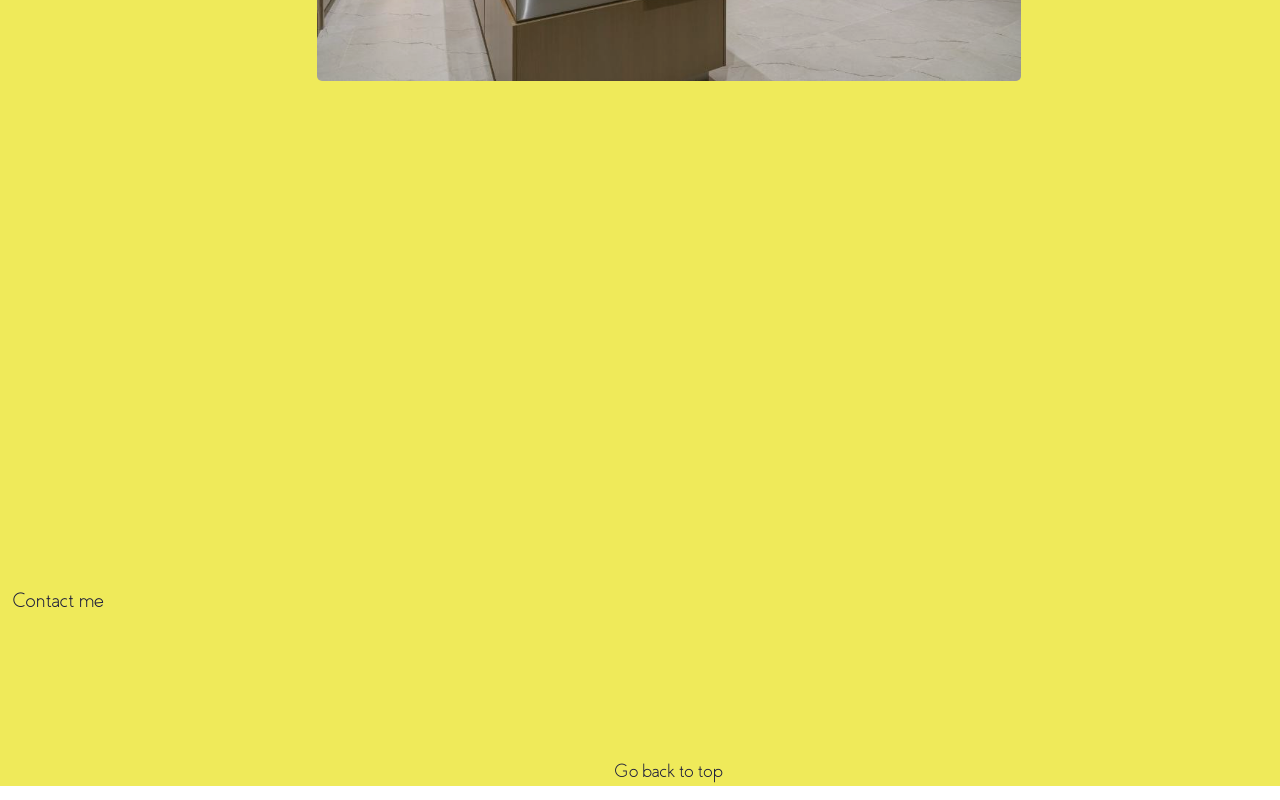
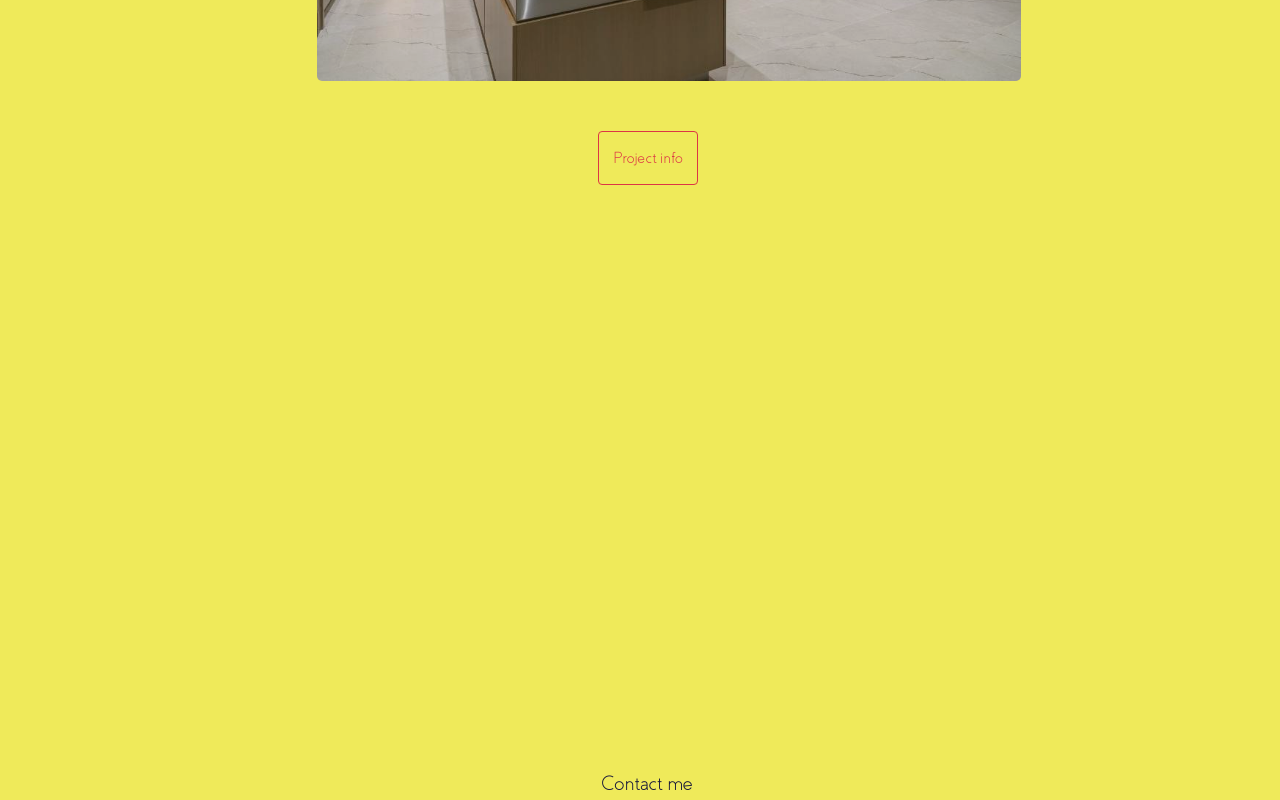
Before and after one commit to vale-tuckler/Personal-site, a React (Create React App) app: page /projects in a window 1280 px wide. Shown: the part 660-1460 px from the top of the page. Built offline with nearby package versions, Linux system fonts and the light colour scheme.

Commit message:
A button was added to the bottom of the project's image. A second button needs to be added and the card that opens needs to be modified

```diff
--- a/src/Pages/Projects.js
+++ b/src/Pages/Projects.js
@@ -1,12 +1,20 @@
-import React, { useEffect, useRef} from 'react';
+import React, { useEffect, useRef, useState} from 'react';
+import Footer from '../Components/Footer.js';
+import { Collapse, Button, CardBody, Card } from 'reactstrap';
 import { gsap } from 'gsap';
 import { ScrollTrigger } from 'gsap/dist/ScrollTrigger';
 import Luxury from '../Images/luxury.png';
 import Pretty from '../Images/pretty-house.jpg';
+import Github from '../Images/github.png';
 import '../Styles/Projects.css';
+
 gsap.registerPlugin(ScrollTrigger);
 
 const Projects = () =>{
+
+    const [isOpen, setIsOpen] = useState(false);
+    const Toggle = () => setIsOpen(!isOpen);
+
     let homeLink = useRef(null);
     let aboutLink = useRef(null);
     let engProject = useRef(null);
@@ -51,6 +59,28 @@ const Projects = () =>{
                 <a href="/home">
                     <img src={Luxury} alt="Project1" title="My Project" id="ignacio" ref={e => engProject = e}/>
                 </a>
+                <Button color="btn btn-outline-danger" onClick={Toggle} style={{marginBottom:"1rem"}} id="ProjectInfo">
+                    Project info
+                </Button>
+                    <Collapse isOpen = {isOpen}>
+                        <Card>
+                            <CardBody>
+                                <p>
+                                    This Project was created mainly with ReactJS, specifically, <code>create-react-app </code>
+                                     to help an entreprenurial teacher in a very small country (Nicaragua) have greater reach.
+                                </p>
+                                <p>
+                                    In addition to React, smaller libraries for react were used
+                                    such as <code>reactstrap, react-router-dom, and GSAP.</code>
+                                </p>
+                                <p>
+                                    <a href="https://github.com/vale-tuckler/prof-ignacio">
+                                        <img src={Github} alt="Github icon" title="Github icon"/>
+                                    </a>
+                                </p>
+                            </CardBody>
+                        </Card>
+                    </Collapse>
             </div>
             <div className="projects-img">
                 <a href="/home">
@@ -60,9 +90,7 @@ const Projects = () =>{
             <span>
                 <a href="/contact" id="contactMe"> Contact me</a>
             </span>
-            <div className="back-link-cont">
-                <a href="#navigation" className="back-link" id="backTop"> Go back to top</a>
-            </div>
+            <Footer />
         </div>
     );
 }
--- a/src/Styles/Projects.css
+++ b/src/Styles/Projects.css
@@ -76,19 +76,17 @@ body{
     font-family:"coves";
     background-color: #EFEA5A;
 }
-.back-link{
-    text-decoration:none;
-    font-size:120%;
-    background-color: #EFEA5A;
-    color: #17183B;
-}
-.back-link:hover{
-    text-decoration:none;
-
+#ProjectInfo{
+    margin-left:85%!important;
+    margin-right:-20%;
+    padding:2%;
+    margin-top:7%;
 }
 #contactMe{
     display:block;
     text-decoration: none;
+    margin-left:46%;
+    margin-top:5%;
     font-size:130%;
     color: #17183B;
     margin-bottom:7%;
```
